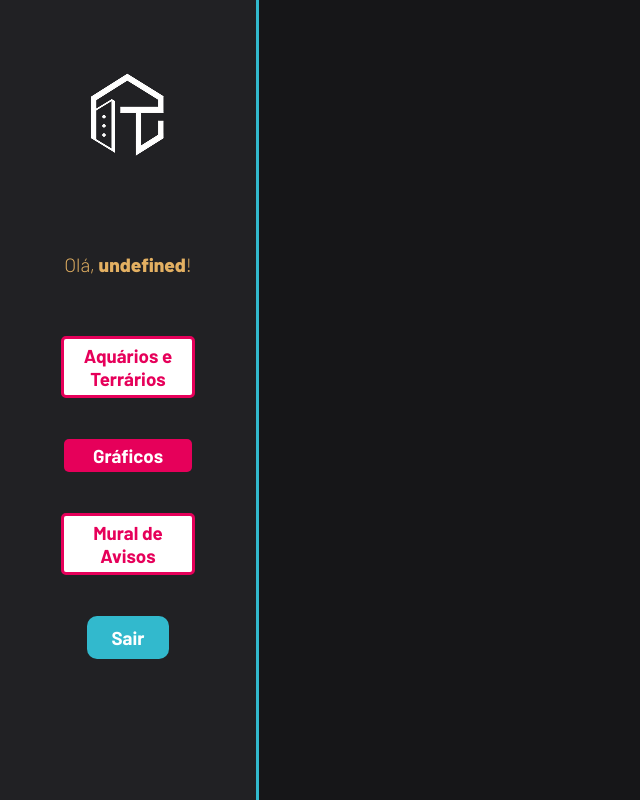
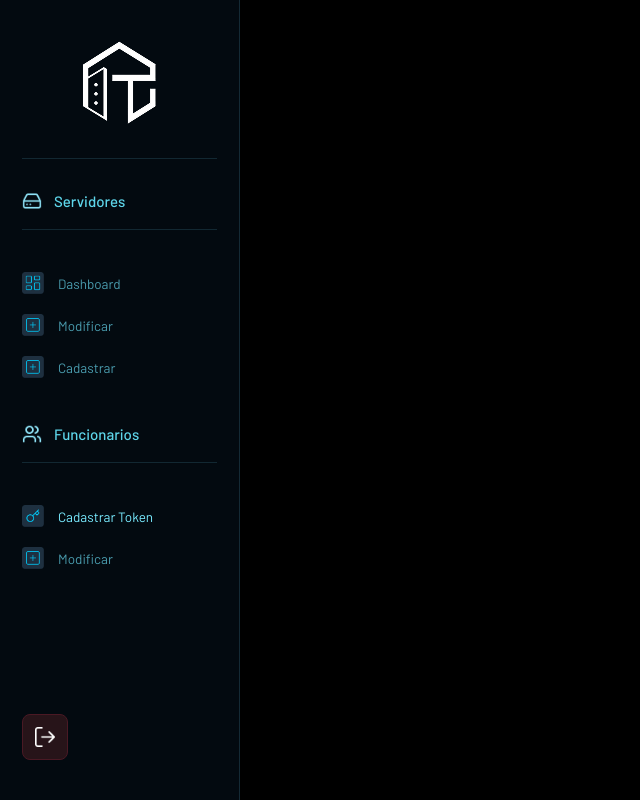
Before and after one commit to INFRATECH-GRUPO04/InfraTech-SiteInstitucional, a website: page public/dentro.html in a window 1280 px wide. Shown: the whole page, without its empty margins (0-640 px from the left). Drawn offline with nearby package versions, Linux system fonts and the light colour scheme.

Commit message:
style(sidebar): refatora layout e navegacao da barra lateral

```diff
--- a/public/css/dashboards.css
+++ b/public/css/dashboards.css
@@ -333,26 +333,86 @@
   display: flex;
   /* width: 100vw; */
 }
-
-.header-left a {
-  text-decoration: none;
-  color: white;
-}
-
 .header-left {
   position: fixed;
   top: 0;
   left: 0;
   z-index: 999;
   height: 100vh;
-  width: 20%;
+  width: 240px;
+  background-color: #030a10;
+  border-right: 1px solid #142a35;
   display: flex;
   flex-direction: column;
-  justify-content: space-evenly;
+  align-items: flex-start;
+  padding: 30px 22px;
+  box-sizing: border-box;
+}
+
+.header-left .logo {
+  width: 100% ;
+
+  display: flex;
+  justify-content: center;
+  margin-bottom: 25px;
+}
+
+.header-left .logo img {
+  width: 80vs;
+  height: auto;
+}
+
+.linha {
+  width: 100%;
+  border: none;
+  height: 1px;
+  background-color: #122832;
+  margin: 0 0 32px 0;
+}
+
+.nav-categoria {
+  color: #5ed6ea;
+  font-size: 15px;
+  font-weight: 500;
+  display: flex;
   align-items: center;
-  border-right: 3px solid #32b9cd;
-  background-color: #212124;
+  gap: 12px;
+  margin: 0 0 18px 0;
 }
+
+.nav-categoria.secao-funcionarios {
+  margin-top: 36px;
+}
+
+.menu-icon-title {
+  width: 20px;
+  height: 20px;
+  object-fit: contain;
+}
+
+.nav-item {
+  color: #4a9cae;
+  text-decoration: none;
+  font-size: 13.5px;
+  display: flex;
+  align-items: center;
+  gap: 14px;
+  padding: 10px 0;
+  width: 100%;
+  transition: color 0.2s ease, opacity 0.2s ease;
+}
+
+.menu-icon {
+  width: 22px;
+  height: 22px;
+  object-fit: contain;
+}
+
+.nav-item:hover,
+.nav-item.ativo {
+  color: #79ebff;
+}
+
 
 .dash-right {
   display: flex;
@@ -415,16 +475,34 @@
   margin: 0;
   padding: 0;
 }
+.btn-logout {
+  width: 44px;
+  height: 44px;
+  background-color: #271419;
+  border: 1px solid #4a1924;
+  border-radius: 8px;
+  display: flex;
+  align-items: center;
+  justify-content: center;
+  cursor: pointer;
+  margin-top: auto;
+  margin-bottom: 10px;
+  transition: background-color 0.2s, border-color 0.2s;
+}
 
-.btn-logout {
-  margin: 0;
-  padding: 0;
-  width: 20%;
-  background-color: #32b9cd;
-  color: white;
-  border-radius: 10px;
-  text-align: center;
-  padding: 10px 15px;
-  margin-bottom: 100px;
-  cursor: pointer;
+.btn-logout:hover {
+  background-color: #3d1720;
+  border-color: #6e2433;
 }
+
+.logout-icon {
+  width: 20px;
+  height: 20px;
+  object-fit: contain;
+}
+
+.dash {
+  width: calc(100% - 240px);
+  left: 240px;
+  background-color: #02070c;
+}
--- a/public/dentro.html
+++ b/public/dentro.html
@@ -1,4 +1,4 @@
-<!DOCTYPE html>
+ <!DOCTYPE html>
 <html lang="pt-br">
 
 <head>
@@ -19,59 +19,63 @@
         href="https://fonts.googleapis.com/css2?family=Exo+2:ital,wght@0,100;0,200;0,300;0,400;0,500;0,600;0,700;0,800;0,900;1,100;1,200;1,300;1,400;1,500;1,600;1,700;1,800;1,900&display=swap"
         rel="stylesheet">
 
-    <!-- scripts do Chart.js - 2022-1 -->
     <script src="https://cdn.jsdelivr.net/npm/chart.js"></script>
 
-    <!--FONT AWESOME-->
     <script src="https://kit.fontawesome.com/9f7414eb10.js" crossorigin="anonymous"></script>
 </head>
 
 <!-- <body onload=" atualizarFeed()"> -->
 
 <body>
+<div class="header-left">
 
-    <div class="janela">
-        <div class="header-left">
-            <h1><img src="./assets/icon/logo.png" alt=""></h1>
+    <div class="logo">
+        <img src="./assets/icon/logo.png" alt="Logo">
+    </div>
 
-            <div class="hello">
-                <h3>Olá, <span id="b_usuario">usuário</span>!</h3>
-            </div>
+    <hr class="linha">
 
-            <div class="btn-nav-white">
-                <a href="./cards.html">
-                    <h3>Aquários e Terrários</h3>
-                </a>
-            </div>
 
-            <div class="btn-nav">
+    <h3 class="nav-categoria">
+        <img src="./assets/imgs/servidores.png" alt="" class="menu-icon-title">
+        Servidores
+    </h3>
+     <hr class="linha">
 
-                <h3>Gráficos</h3>
+    <a href="./cards.html" class="nav-item">
+        <img src="./assets/imgs/dashboards.png" alt="" class="menu-icon">
+        Dashboard
+    </a>
+    <a href="#" class="nav-item">
+        <img src="./assets/imgs/modificar.png" alt="" class="menu-icon">
+        Modificar
+    </a>
+    <a href="./mural.html" class="nav-item">
+        <img src="./assets/imgs/modificar.png" alt="" class="menu-icon">
+        Cadastrar
+    </a>
 
-            </div>
 
-            <div class="btn-nav-white">
-                <a href="./mural.html">
-                    <h3>Mural de Avisos</h3>
-                </a>
-            </div>
+    <!-- Seção Funcionários -->
+    <h3 class="nav-categoria secao-funcionarios">
+        <img src="./assets/imgs/funcionarios.png" alt="" class="menu-icon-title">
+        Funcionarios
+    </h3>
+<hr class="linha">
+    <a href="./mural.html" class="nav-item ativo">
+        <img src="./assets/imgs/token.png" alt="" class="menu-icon">
+        Cadastrar Token
+    </a>
+    <a href="./mural.html" class="nav-item">
+        <img src="./assets/imgs/modificar.png" alt="" class="menu-icon">
+        Modificar
+    </a>
 
-            <div class="btn-logout" onclick="limparSessao()">
-                <h3>Sair</h3>
-            </div>
-
-        </div>
-
-        <div class="dash">
-            <div id="alerta">
-            </div>
-
-            <div class="btns-dash" id="btnAquario">
-                <!-- O gráfico é chamado de acordo com o id (fk_aquario) do banco  -->
-            </div>
-            <div id="graficos">
-            </div>
-        </div>
+    <!-- Botão Sair no Rodapé -->
+    <div class="btn-logout" onclick="limparSessao()" title="Sair">
+        <img src="./assets/imgs/logout.png" alt="" class="logout-icon">
+    </div>
+</div>
     </div>
 
 
```
Also changed, not shown: public/assets/imgs/Rectangle 8.png (added), public/assets/imgs/dash.svg (added), public/assets/imgs/dashboards.png (added), public/assets/imgs/funcionarios.png (added), public/assets/imgs/infratech.svg (added), public/assets/imgs/logout.png (added), public/assets/imgs/modificar.png (added), public/assets/imgs/modificar.svg (added), public/assets/imgs/servidores.png (added), public/assets/imgs/token.png (added), public/css/estilo.css (line endings or trailing spaces).
